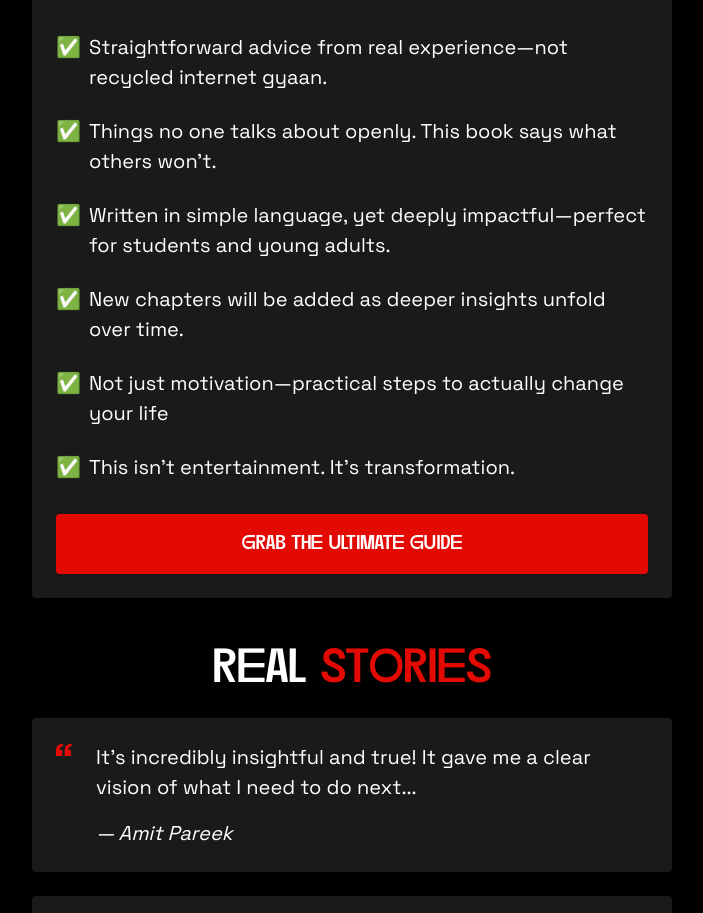
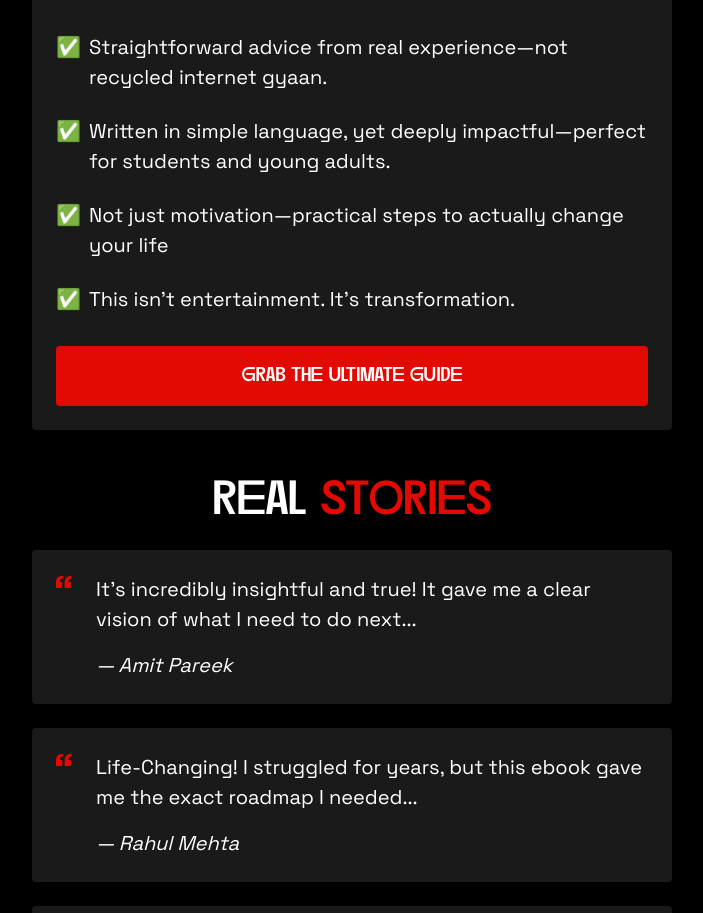
Before and after one commit to bootwebstudio/Client-1, a React (Vite) app: page / in a window 1280 px wide. Shown: the part 2906-3819 px from the top of the page, without its empty margins (288-991 px from the left). Built offline with nearby package versions, Linux system fonts and the light colour scheme.

Commit message:
Ebook data changes

```diff
--- a/src/ebookData.js
+++ b/src/ebookData.js
@@ -28,9 +28,7 @@ const EBOOK_DATA = {
   ],
   details: [
     "Straightforward advice from real experience—not recycled internet gyaan.",
-    "Things no one talks about openly. This book says what others won't.",
     "Written in simple language, yet deeply impactful—perfect for students and young adults.",
-    "New chapters will be added as deeper insights unfold over time.",
     "Not just motivation—practical steps to actually change your life",
     "This isn't entertainment. It's transformation.",
   ],
```
